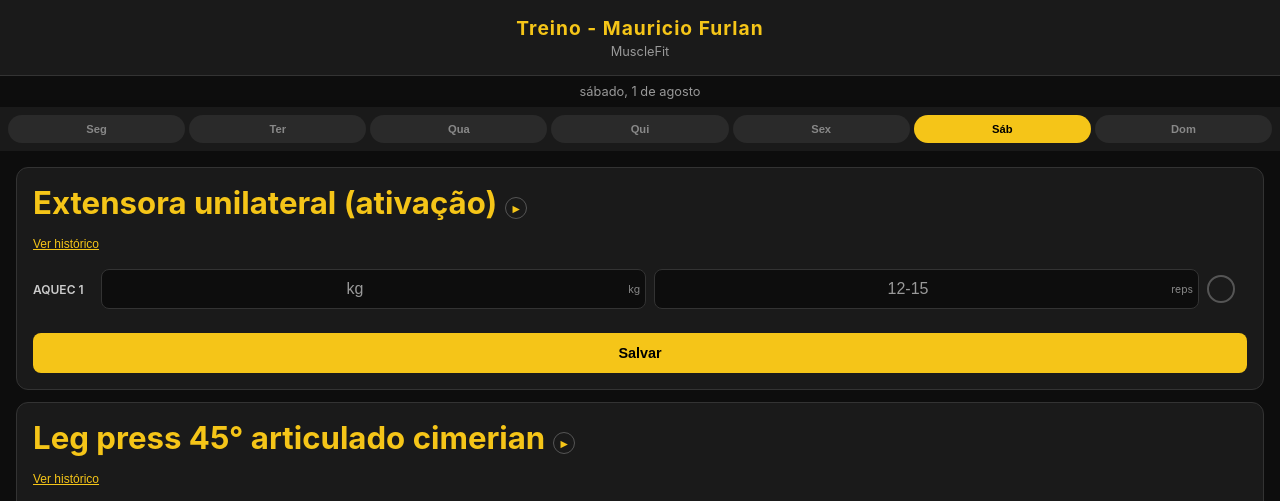
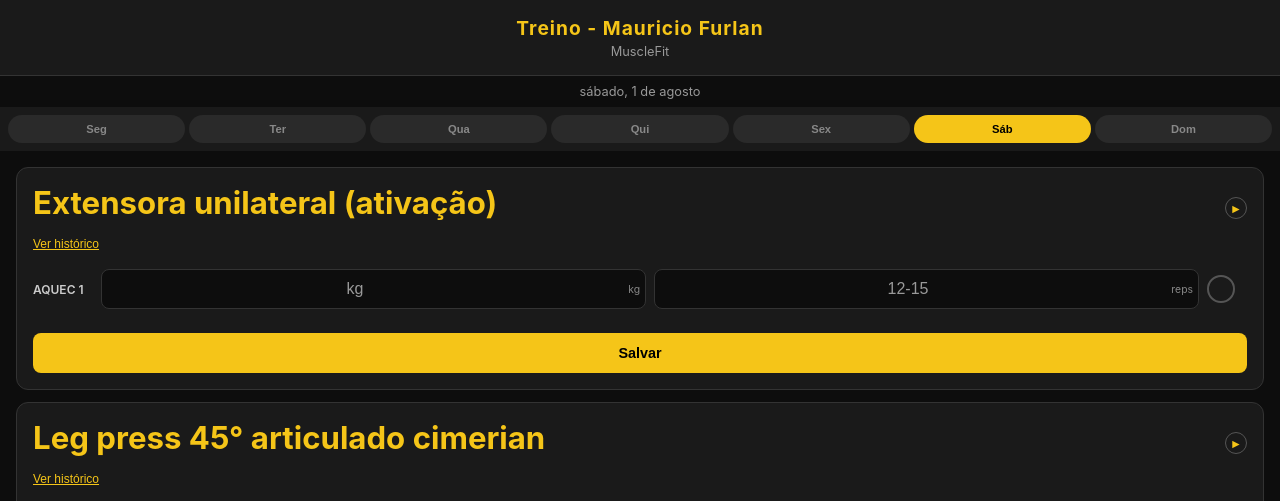
Before and after one commit to MauricioFurlan/meutreino, a plain HTML site: page index.html in a window 1280 px wide. Shown: the top 501 px of the page. Drawn offline with Linux system fonts and the light colour scheme; no server answers.

Commit message:
titulo ocupa espaco disponivel, botoes no final

```diff
--- a/index.html
+++ b/index.html
@@ -205,6 +205,7 @@
     }
     .note-icon.visible { display: inline-flex; align-items: center; justify-content: center; }
     .exercise-header { display: flex; align-items: center; }
+    .exercise-name { flex: 1; }
     .video-btn {
       background: none;
       border: 1px solid #555;
```
